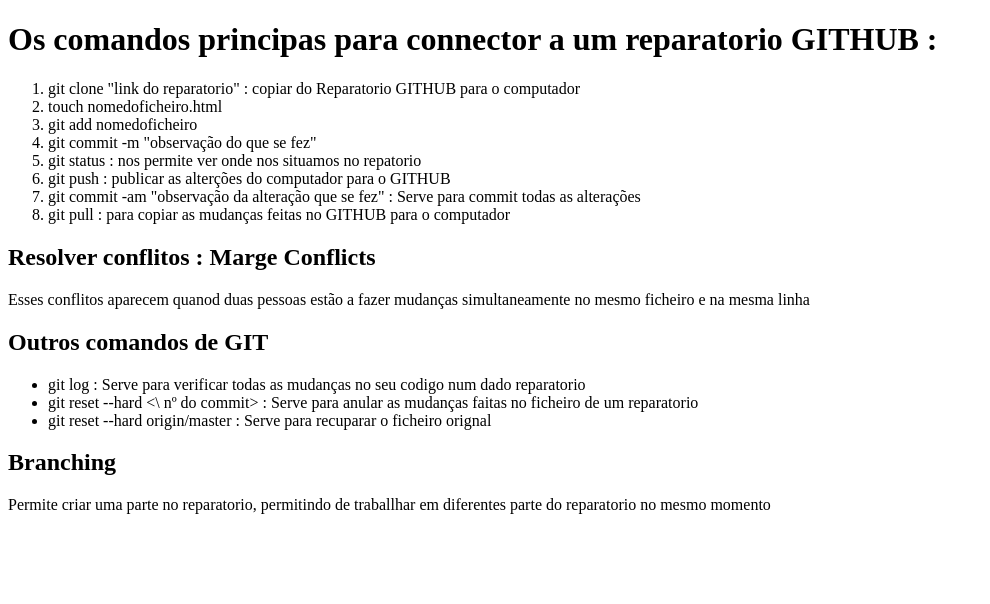
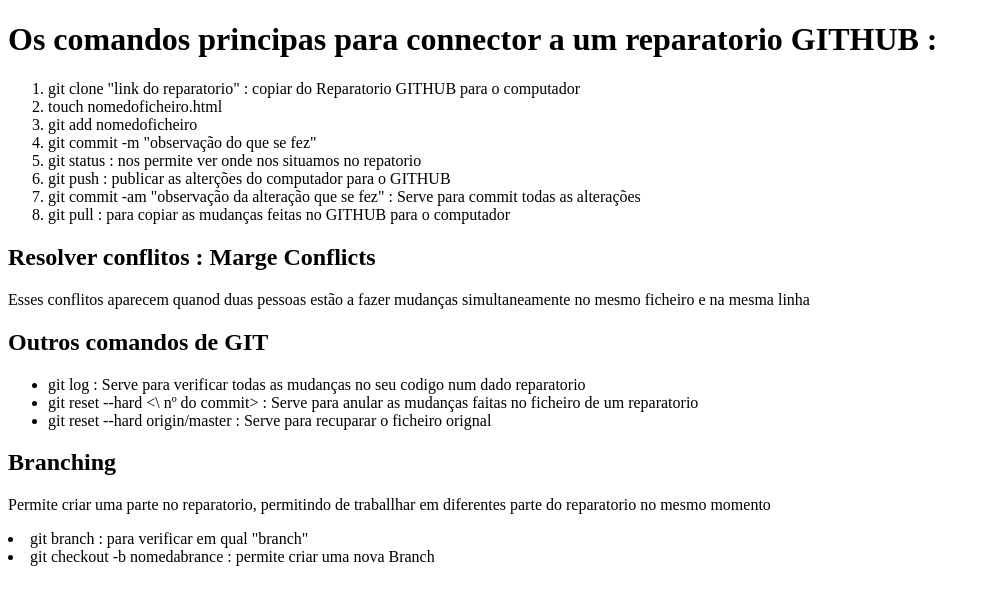
Before and after one commit to paulo-andre-pa/CCS50, a plain HTML site: page hello.html in a window 1280 px wide. Shown: the whole page, without its empty margins (0-990 px from the left). Drawn offline with Linux system fonts and the light colour scheme.

Commit message:
criação de uma nova branch

```diff
--- a/hello.html
+++ b/hello.html
@@ -28,5 +28,7 @@
 
 <h2>Branching</h2>
 <p>Permite criar uma parte no reparatorio, permitindo de traballhar em diferentes parte do reparatorio no mesmo momento </p>
+<li>git branch : para verificar em qual "branch"</li>
+<li>git checkout -b nomedabrance : permite criar uma nova Branch</li>
 </body>
 </html>
```
Also changed, not shown: programGit.html (deleted, +0 -11 lines).
